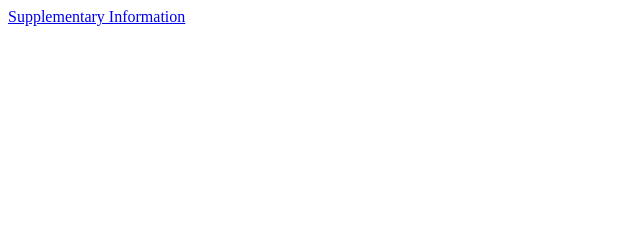
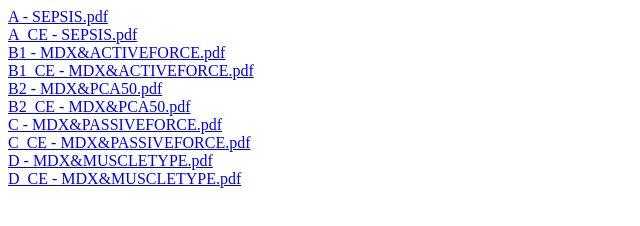
Before and after one commit to SEMPAI-MBT/sempai-mbt.github.io, a plain HTML site: page index.html in a window 1280 px wide. Shown: the whole page, without its empty margins (0-640 px from the left). Drawn offline with Linux system fonts and the light colour scheme.

Commit message:
uploadpdfs

```diff
--- a/index.html
+++ b/index.html
@@ -1 +1,10 @@
-<a href="https://sempai-mbt.github.io/s1.pdf">Supplementary Information</a>
+<a href="https://sempai-mbt.github.io/A - SEPSIS.pdf">A - SEPSIS.pdf</a><br>
+<a href="https://sempai-mbt.github.io/A_CE - SEPSIS.pdf">A_CE - SEPSIS.pdf</a><br>
+<a href="https://sempai-mbt.github.io/B1 - MDX&ACTIVEFORCE.pdf">B1 - MDX&ACTIVEFORCE.pdf</a><br>
+<a href="https://sempai-mbt.github.io/B1_CE - MDX&ACTIVEFORCE.pdf">B1_CE - MDX&ACTIVEFORCE.pdf</a><br>
+<a href="https://sempai-mbt.github.io/B2 - MDX&PCA50.pdf">B2 - MDX&PCA50.pdf</a><br>
+<a href="https://sempai-mbt.github.io/B2_CE - MDX&PCA50.pdf">B2_CE - MDX&PCA50.pdf</a><br>
+<a href="https://sempai-mbt.github.io/C - MDX&PASSIVEFORCE.pdf">C - MDX&PASSIVEFORCE.pdf</a><br>
+<a href="https://sempai-mbt.github.io/C_CE - MDX&PASSIVEFORCE.pdf">C_CE - MDX&PASSIVEFORCE.pdf</a><br>
+<a href="https://sempai-mbt.github.io/D - MDX&MUSCLETYPE.pdf">D - MDX&MUSCLETYPE.pdf</a><br>
+<a href="https://sempai-mbt.github.io/D_CE - MDX&MUSCLETYPE.pdf">D_CE - MDX&MUSCLETYPE.pdf</a><br>
```
Also changed, not shown: 10 other files.
